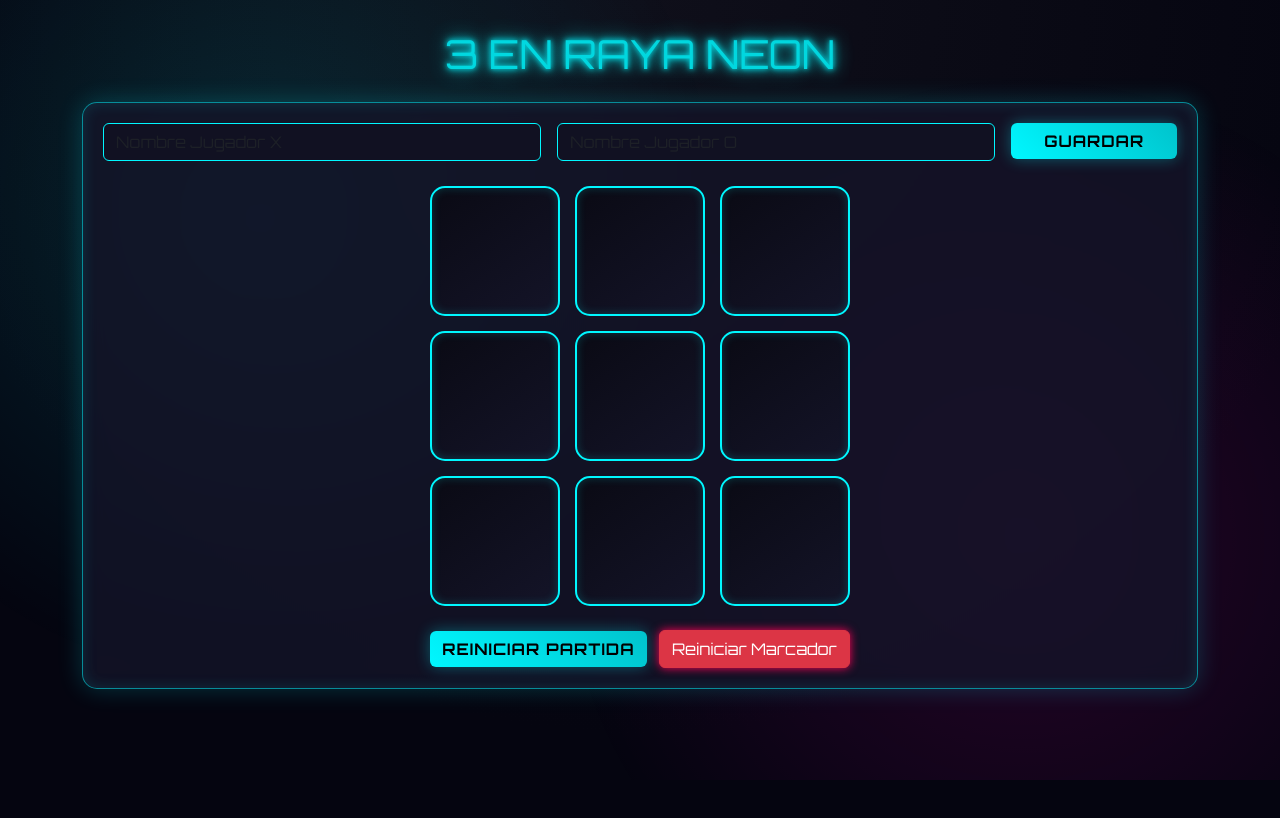
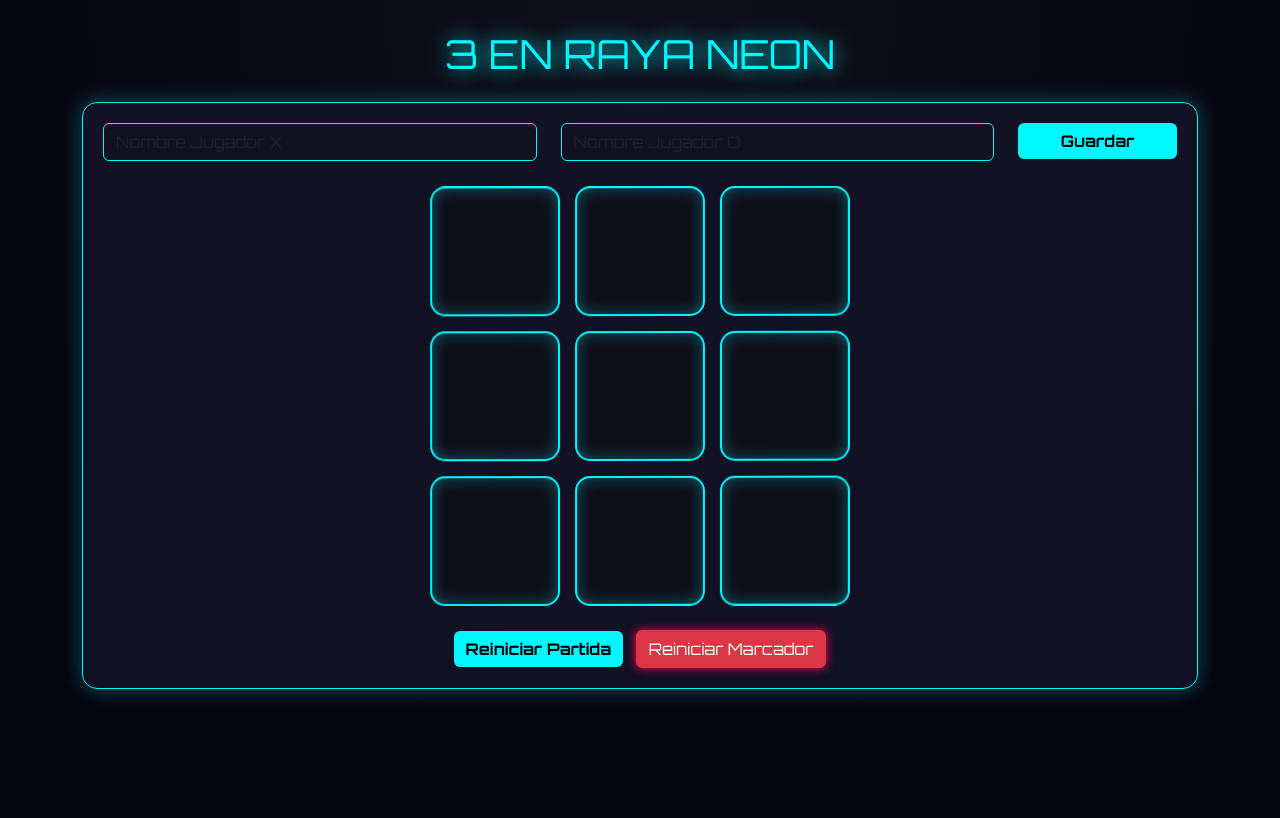
Before and after one commit to kenrodriguez26/jueguitoskeny, a website: page index.html in a window 1280 px wide. Both pictures are taken after a click on the element 495 px from the left and 251 px from the top of the page. Drawn offline with nearby package versions, Linux system fonts and the light colour scheme; no server answers.

Commit message:
Update index.html

```diff
--- a/index.html
+++ b/index.html
@@ -4,10 +4,7 @@
 <meta charset="UTF-8">
 <title>3 en Raya Neon</title>
 
-<!-- Google Font Futurista -->
 <link href="https://fonts.googleapis.com/css2?family=Orbitron:wght@400;700&display=swap" rel="stylesheet">
-
-<!-- Bootstrap 5 -->
 <link href="https://cdn.jsdelivr.net/npm/bootstrap@5.3.2/dist/css/bootstrap.min.css" rel="stylesheet">
 
 <style>
@@ -17,60 +14,98 @@ body{
   color:#fff;
   text-align:center;
   min-height:100vh;
-  overflow-x:hidden;
+  margin:0;
+  overflow:hidden;
 }
 
-/* Glow dinámico de fondo */
-body::before{
-  content:"";
+/* CANVAS FONDO */
+#particles{
   position:fixed;
+  top:0;
+  left:0;
   width:100%;
   height:100%;
-  top:0;
-  left:0;
-  background: radial-gradient(circle at 20% 30%, #00f7ff22, transparent 40%),
-              radial-gradient(circle at 80% 70%, #ff00c822, transparent 40%);
-  animation: bgMove 8s infinite alternate ease-in-out;
   z-index:-1;
 }
 
-@keyframes bgMove{
-  0%{transform:translateY(0px);}
-  100%{transform:translateY(-20px);}
+/* 3D EFFECT */
+#board{
+  display:grid;
+  grid-template-columns:repeat(3,130px);
+  gap:15px;
+  justify-content:center;
+  margin-top:25px;
+  perspective:1000px;
+  transform-style:preserve-3d;
+  animation: boardFloat 6s infinite ease-in-out;
+}
+
+@keyframes boardFloat{
+  0%{transform: rotateX(5deg) rotateY(-5deg);}
+  50%{transform: rotateX(-5deg) rotateY(5deg);}
+  100%{transform: rotateX(5deg) rotateY(-5deg);}
+}
+
+.cell{
+  width:130px;
+  height:130px;
+  background:#0f0f1a;
+  border:2px solid #00f7ff;
+  border-radius:15px;
+  display:flex;
+  align-items:center;
+  justify-content:center;
+  font-size:65px;
+  cursor:pointer;
+  transition:0.4s;
+  box-shadow:0 0 15px #00f7ff55 inset;
+  transform-style:preserve-3d;
+}
+
+.cell:hover{
+  transform:translateZ(20px) scale(1.08);
+  box-shadow:0 0 25px #00f7ff;
+}
+
+.X{
+  color:#00f7ff;
+  text-shadow:0 0 20px #00f7ff;
+  animation:pop3d 0.3s ease;
+}
+
+.O{
+  color:#ff00c8;
+  text-shadow:0 0 20px #ff00c8;
+  animation:pop3d 0.3s ease;
+}
+
+@keyframes pop3d{
+  0%{transform:scale(0) rotateY(180deg);}
+  100%{transform:scale(1) rotateY(0deg);}
+}
+
+.winner{
+  animation:glowWin 1s infinite alternate;
+}
+
+@keyframes glowWin{
+  from{box-shadow:0 0 20px #00ff88;}
+  to{box-shadow:0 0 40px #00ff88;}
 }
 
 .neon-title{
   font-size:2.5rem;
   margin-top:30px;
   color:#00f7ff;
-  text-shadow:
-    0 0 5px #00f7ff,
-    0 0 10px #00f7ff,
-    0 0 20px #00f7ff;
-  animation:flicker 3s infinite alternate;
-}
-
-@keyframes flicker{
-  0%{opacity:1;}
-  100%{opacity:0.85;}
+  text-shadow:0 0 20px #00f7ff;
 }
 
 .card-neon{
-  background: rgba(20,20,40,0.8);
-  backdrop-filter: blur(12px);
-  border:1px solid #00f7ff88;
+  background: rgba(20,20,40,0.85);
+  border:1px solid #00f7ff;
   border-radius:15px;
+  box-shadow:0 0 20px #00f7ff55;
   padding:20px;
-  box-shadow:
-    0 0 25px #00f7ff33,
-    inset 0 0 15px #00f7ff22;
-  transition:0.4s ease;
-}
-
-.card-neon:hover{
-  box-shadow:
-    0 0 35px #00f7ff66,
-    inset 0 0 25px #00f7ff33;
 }
 
 input{
@@ -79,82 +114,21 @@ input{
   color:#fff !important;
 }
 
-input:focus{
-  box-shadow:0 0 15px #00f7ff;
-  transform:scale(1.02);
-}
-
 .btn-neon{
-  background: linear-gradient(45deg,#00f7ff,#00c3cc);
+  background:#00f7ff;
   border:none;
   color:#000;
   font-weight:bold;
-  letter-spacing:1px;
-  text-transform:uppercase;
-  box-shadow:0 0 15px #00f7ff55;
+  transition:0.3s;
 }
 
 .btn-neon:hover{
-  transform:translateY(-2px);
-  box-shadow:0 0 25px #00f7ff;
+  background:#00c3cc;
+  box-shadow:0 0 20px #00f7ff;
 }
 
 .btn-danger{
   box-shadow:0 0 10px #ff0055;
-}
-
-#board{
-  display:grid;
-  grid-template-columns:repeat(3,130px);
-  gap:15px;
-  justify-content:center;
-  margin-top:25px;
-}
-
-.cell{
-  width:130px;
-  height:130px;
-  background: linear-gradient(145deg,#0a0a14,#141428);
-  border:2px solid #00f7ff;
-  border-radius:15px;
-  display:flex;
-  align-items:center;
-  justify-content:center;
-  font-size:65px;
-  cursor:pointer;
-  transition: all 0.25s ease;
-  box-shadow:0 0 10px #00f7ff33 inset;
-}
-
-.cell:hover{
-  transform:scale(1.08) rotateZ(1deg);
-  box-shadow:0 0 20px #00f7ff;
-}
-
-.X{
-  color:#00f7ff;
-  text-shadow:0 0 15px #00f7ff;
-  animation:pop 0.2s ease;
-}
-
-.O{
-  color:#ff00c8;
-  text-shadow:0 0 15px #ff00c8;
-  animation:pop 0.2s ease;
-}
-
-@keyframes pop{
-  0%{transform:scale(0);}
-  100%{transform:scale(1);}
-}
-
-.winner{
-  animation:winnerGlow 1s infinite alternate;
-}
-
-@keyframes winnerGlow{
-  0%{box-shadow:0 0 20px #00ff88;}
-  100%{box-shadow:0 0 40px #00ff88;}
 }
 
 #score{
@@ -168,36 +142,17 @@ input:focus{
   font-size:1rem;
   color:#ccc;
 }
-
-/* Responsive */
-@media (max-width:768px){
-  #board{
-    grid-template-columns:repeat(3,90px);
-    gap:10px;
-  }
-  .cell{
-    width:90px;
-    height:90px;
-    font-size:45px;
-  }
-  .neon-title{
-    font-size:1.8rem;
-  }
-}
-
-/* Transiciones suaves globales */
-*{
-  transition: all 0.2s ease-in-out;
-}
 </style>
 </head>
 <body>
+
+<canvas id="particles"></canvas>
 
 <div class="container">
   <h1 class="neon-title">3 EN RAYA NEON</h1>
 
   <div class="card-neon mt-4">
-    <div class="row g-3">
+    <div class="row">
       <div class="col-md-5">
         <input id="nameX" class="form-control" placeholder="Nombre Jugador X">
       </div>
@@ -221,17 +176,67 @@ input:focus{
 </div>
 
 <script type="module">
+/* ================= PARTICULAS ================= */
+
+const canvas = document.getElementById("particles");
+const ctx = canvas.getContext("2d");
+canvas.width = window.innerWidth;
+canvas.height = window.innerHeight;
+
+let particlesArray = [];
+
+class Particle{
+  constructor(x,y,color){
+    this.x=x;
+    this.y=y;
+    this.size=Math.random()*4+1;
+    this.speedX=Math.random()*3-1.5;
+    this.speedY=Math.random()*3-1.5;
+    this.color=color;
+  }
+  update(){
+    this.x+=this.speedX;
+    this.y+=this.speedY;
+    this.size*=0.96;
+  }
+  draw(){
+    ctx.fillStyle=this.color;
+    ctx.beginPath();
+    ctx.arc(this.x,this.y,this.size,0,Math.PI*2);
+    ctx.fill();
+  }
+}
+
+function animateParticles(){
+  ctx.clearRect(0,0,canvas.width,canvas.height);
+  particlesArray.forEach((p,i)=>{
+    p.update();
+    p.draw();
+    if(p.size<0.5) particlesArray.splice(i,1);
+  });
+  requestAnimationFrame(animateParticles);
+}
+animateParticles();
+
+function explode(x,y,color){
+  for(let i=0;i<40;i++){
+    particlesArray.push(new Particle(x,y,color));
+  }
+}
+
+/* ================= FIREBASE ================= */
+
 import { initializeApp } from "https://www.gstatic.com/firebasejs/10.7.1/firebase-app.js";
 import { getDatabase, ref, set, onValue } from "https://www.gstatic.com/firebasejs/10.7.1/firebase-database.js";
 
 const firebaseConfig = {
-  apiKey: "TU_API_KEY",
-  authDomain: "TU_AUTH_DOMAIN",
-  databaseURL: "TU_DATABASE_URL",
-  projectId: "TU_PROJECT_ID",
-  storageBucket: "TU_STORAGE_BUCKET",
-  messagingSenderId: "TU_SENDER_ID",
-  appId: "TU_APP_ID"
+  apiKey: "AIzaSyAd8_1E7UDpGoikvX7XeXLYvotcEiKeoJk",
+  authDomain: "en-raya-a5af4.firebaseapp.com",
+  databaseURL: "https://en-raya-a5af4-default-rtdb.firebaseio.com",
+  projectId: "en-raya-a5af4",
+  storageBucket: "en-raya-a5af4.firebasestorage.app",
+  messagingSenderId: "678489143176",
+  appId: "1:678489143176:web:f1d1101fc44fefe70e6c3d"
 };
 
 const app = initializeApp(firebaseConfig);
@@ -264,14 +269,18 @@ function createBoard(){
     div.classList.add("cell");
     div.textContent=cell;
     if(cell) div.classList.add(cell);
-    div.onclick=()=>handleClick(i);
+    div.onclick=()=>handleClick(i,div);
     board.appendChild(div);
   });
 }
 
-function handleClick(i){
+function handleClick(i,element){
   if(gameState[i]!="") return;
   gameState[i]=currentPlayer;
+
+  const rect = element.getBoundingClientRect();
+  explode(rect.left+65, rect.top+65, currentPlayer==="X"?"#00f7ff":"#ff00c8");
+
   if(checkWinner()) return;
   currentPlayer=currentPlayer==="X"?"O":"X";
   updateFirebase();
@@ -283,6 +292,10 @@ function checkWinner(){
     if(gameState[a]&&gameState[a]===gameState[b]&&gameState[a]===gameState[c]){
       score[gameState[a]]++;
       highlight(combo);
+
+      // EXPLOSIÓN GRANDE
+      explode(window.innerWidth/2, window.innerHeight/2, "#00ff88");
+
       statusText.textContent="🏆 "+playerNames[gameState[a]]+" gana!";
       updateFirebase();
       return true;
```
